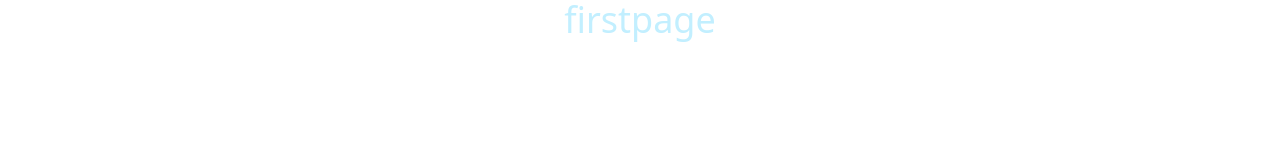
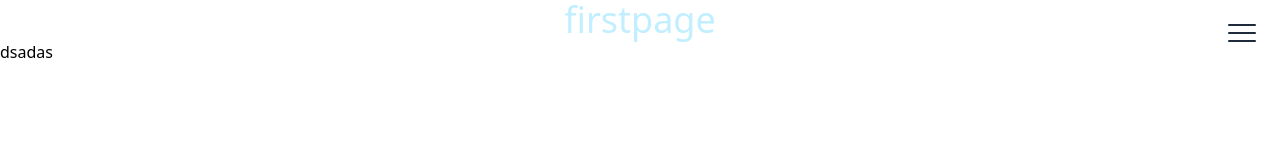
Before and after one commit to Amizaa/personal-website, a Nuxt app: page / in a window 1280 px wide. Shown: the top 160 px of the page. Built offline with nearby package versions, Linux system fonts and the light colour scheme.

Commit message:
add header menu and default layout

```diff
--- a/app/app.vue
+++ b/app/app.vue
@@ -1,6 +1,7 @@
 <template>
   <div>
-    <NuxtLoadingIndicator />
-    <NuxtPage />
+    <NuxtLayout >
+      <NuxtPage />
+    </NuxtLayout>
   </div>
 </template>
--- /dev/null
+++ b/app/components/header/menu.vue
@@ -0,0 +1,99 @@
+<template>
+  <div class="relative">
+    <!-- Hamburger Button -->
+    <button
+      @click="toggleMenu"
+      class="z-50 fixed top-6 right-6 flex flex-col gap-1.5"
+    >
+      <span
+        :class="[
+          'block w-7 h-0.5 bg-gray-800 rounded transition-transform duration-300',
+          isOpen ? 'rotate-45 translate-y-2' : ''
+        ]"
+      ></span>
+      <span
+        :class="[
+          'block w-7 h-0.5 bg-gray-800 rounded transition-opacity duration-300',
+          isOpen ? 'opacity-0' : 'opacity-100'
+        ]"
+      ></span>
+      <span
+        :class="[
+          'block w-7 h-0.5 bg-gray-800 rounded transition-transform duration-300',
+          isOpen ? '-rotate-45 -translate-y-2' : ''
+        ]"
+      ></span>
+    </button>
+
+    <!-- Menu Overlay -->
+    <transition name="fade">
+      <div
+        v-if="isOpen"
+        ref="menu"
+        class="fixed inset-0 bg-gray-900 bg-opacity-90 flex flex-col items-center justify-center space-y-8 text-white text-2xl font-semibold"
+      >
+        <ul>
+          <li
+            v-for="(item, index) in menuItems"
+            :key="index"
+            ref="menuItem"
+            class="cursor-pointer hover:text-yellow-400"
+          >
+            {{ item }}
+          </li>
+        </ul>
+      </div>
+    </transition>
+  </div>
+</template>
+
+<script setup>
+import { ref, onMounted, watch, nextTick } from "vue";
+import { gsap } from "gsap";
+
+const isOpen = ref(false);
+const menu = ref(null);
+const menuItem = ref([]);
+
+const menuItems = ["Home", "About", "Projects", "Contact"];
+
+const toggleMenu = () => {
+  isOpen.value = !isOpen.value;
+};
+
+// Animate menu items when menu opens
+watch(isOpen, async (newVal) => {
+  if (newVal) {
+    await nextTick();
+    gsap.fromTo(
+      menuItem.value,
+      { y: 40, opacity: 0 },
+      {
+        y: 0,
+        opacity: 1,
+        duration: 0.6,
+        stagger: 0.1,
+        ease: "power3.out",
+      }
+    );
+  } else {
+    gsap.to(menuItem.value, {
+      y: -20,
+      opacity: 0,
+      duration: 0.3,
+      stagger: 0.05,
+    });
+  }
+});
+</script>
+
+<style scoped>
+.fade-enter-active,
+.fade-leave-active {
+  transition: opacity 0.4s ease;
+}
+.fade-enter-from,
+.fade-leave-to {
+  opacity: 0;
+}
+</style>
--- /dev/null
+++ b/app/layouts/default.vue
@@ -0,0 +1,7 @@
+<template>
+  <div>
+    <HeaderMenu />
+    <slot />
+    dsadas
+  </div>
+</template>
```
